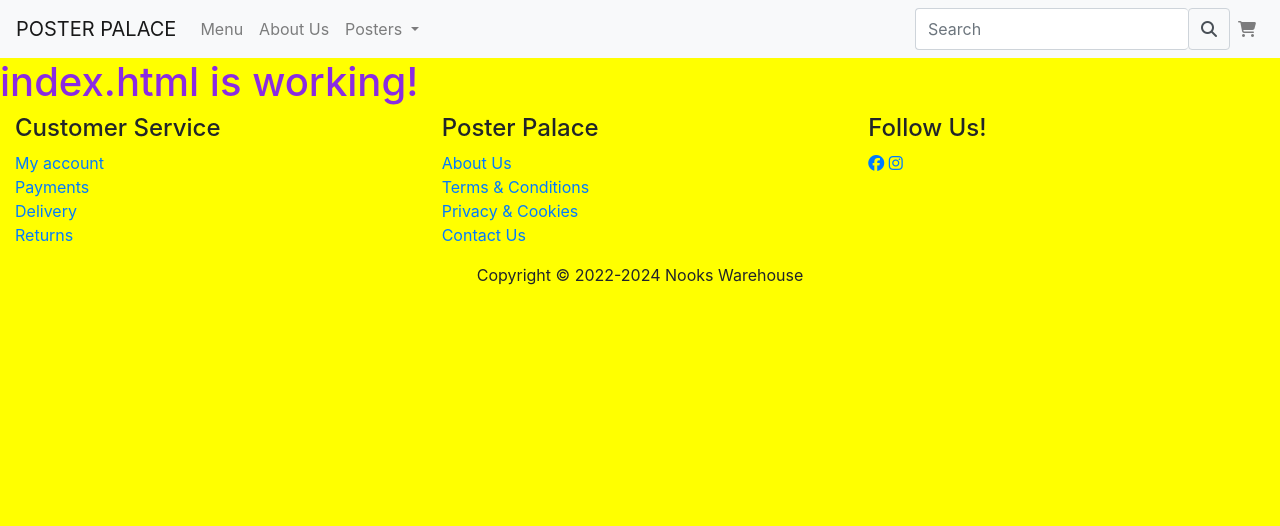
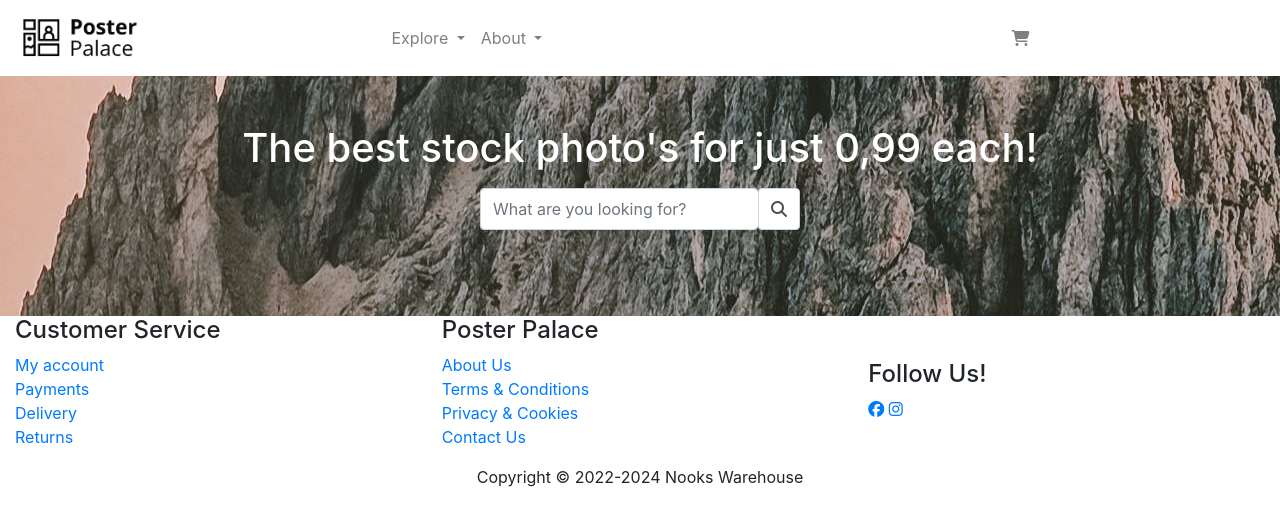
Before and after one commit to sharondrinkwaard/posterpalace, a Django app: page / in a window 1280 px wide. Shown: the top 526 px of the page. Run offline with Django 3.2, Linux system fonts and the light colour scheme; some libraries are stand-ins or nearby versions.

Commit message:
Add header img + text

```diff
--- a/homepage/templates/homepage/index.html
+++ b/homepage/templates/homepage/index.html
@@ -2,5 +2,17 @@
 {% load static %}
 
 {% block content %}
-<h1 class="text-succes">index.html is working!</h1>
+<section>
+    <div class="index-header w-100">
+        <div class="d-flex justify-content-center flex-column">
+            <h1 class=" header-text mt-5">The best stock photo's for just 0,99 each!</h1>
+            <div class="header-form w-50">
+                <form class="d-flex w-50 mt-2" method="GET" action="#" role="search">
+                    <input class="form-control input-group border-right-0 py-2" name="request" type="search" placeholder="What are you looking for?" aria-label="Search">
+                    <button class="input-group-text bg-white" type="submit"><i class="fa fa-search"></i></button>
+                </form>
+            </div>
+        </div>
+    </div>
+</section>
 {% endblock %}
--- a/posterpalace/settings.py
+++ b/posterpalace/settings.py
@@ -149,6 +149,9 @@ USE_TZ = True
 STATIC_URL = '/static/'
 STATICFILES_DIRS = [os.path.join(BASE_DIR, 'static')]
 
+MEDIA_URL = '/media/'
+MEDIA_ROOT = os.path.join(BASE_DIR, 'media')
+
 # Default primary key field type
 # https://docs.djangoproject.com/en/3.2/ref/settings/#default-auto-field
 
--- a/posterpalace/urls.py
+++ b/posterpalace/urls.py
@@ -15,9 +15,11 @@ Including another URLconf
 """
 from django.contrib import admin
 from django.urls import path, include
+from django.conf import settings
+from django.conf.urls.static import static
 
 urlpatterns = [
     path('admin/', admin.site.urls),
     path('accounts/', include('allauth.urls')),
     path('', include('homepage.urls')),
-]
+] + static(settings.MEDIA_URL, document_root=settings.MEDIA_ROOT)
--- a/static/css/base.css
+++ b/static/css/base.css
@@ -1,6 +1,26 @@
+/* General */
+
+* {
+    margin: auto;
+}
+
 h1 {
     color: blueviolet;
 }
-body {
-    background-color: yellow;
+
+/* Navbar */
+#logo {
+    height: 50px;
+    width: auto;
 }
+
+/* Index Header */
+.index-header {
+    background-image: url('/static/images/mountains.jpg');
+    background-position-y: 67%;
+    height: 30vh;
+    width: 100vh;
+}
+.header-text {
+    color: white;
+}
--- a/templates/base.html
+++ b/templates/base.html
@@ -26,22 +26,18 @@
 </head>
 <body>
     <header>
-        <nav class="navbar navbar-expand-lg navbar-light bg-light">
-            <a class="navbar-brand" href="#">POSTER PALACE</a>
+        <nav class="navbar navbar-expand-lg navbar-light bg-white">
+            <a class="navbar-brand" href="#">
+              <img id="logo" src="/static/images/poster_palace.png" alt="poster palace logo">
+            </a>
                 <button class="navbar-toggler" type="button" data-toggle="collapse" data-target="#navbarSupportedContent" aria-controls="navbarSupportedContent" aria-expanded="false" aria-label="Toggle navigation">
                     <span class="navbar-toggler-icon"></span>
                 </button>
             <div class="collapse navbar-collapse" id="navbarSupportedContent">
                 <ul class="navbar-nav mr-auto">
-                    <li class="nav-item">
-                        <a class="nav-link" href="#">Menu</a>
-                    </li>
-                    <li class="nav-item">
-                        <a class="nav-link" href="#">About Us</a>
-                    </li>
                     <li class="nav-item dropdown">
                         <a class="nav-link dropdown-toggle" href="#" id="navbarDropdown" role="button" data-toggle="dropdown" aria-haspopup="true" aria-expanded="false">
-                            Posters
+                            Explore
                         </a>
                         <div class="dropdown-menu" aria-labelledby="navbarDropdown">
                             <a class="dropdown-item" href="#">Black & White</a>
@@ -50,11 +46,16 @@
                             <a class="dropdown-item" href="#">Something else here</a>
                         </div>
                     </li>
+                    <li class="nav-item dropdown">
+                      <a class="nav-link dropdown-toggle" href="#" id="navbarDropdown" role="button" data-toggle="dropdown" aria-haspopup="true" aria-expanded="false">
+                          About
+                      </a>
+                      <div class="dropdown-menu" aria-labelledby="navbarDropdown">
+                          <a class="dropdown-item" href="#">Terms&Conditions</a>
+                          <a class="dropdown-item" href="#">Cookies</a>
+                      </div>
+                  </li>
                 </ul>
-                <form class="d-flex" method="GET" action="#" role="search">
-                <input class="form-control input-group border-right-0 py-2" name="request" type="search" placeholder="Search" aria-label="Search">
-                <button class="input-group-text bg-transparent" type="submit"><i class="fa fa-search"></i></button>
-                </form>
                 <ul class="navbar-nav d-flex flex-row me-1">
                     <li class="nav-item me-3 me-lg-0">
                         <a class="nav-link" href="#"><i class="fas fa-shopping-cart"></i></a>
```
Also changed, not shown: static/images/mountains.jpg (added), static/images/poster_palace.png (added), static/images/river.jpg (added), 1 other file.
